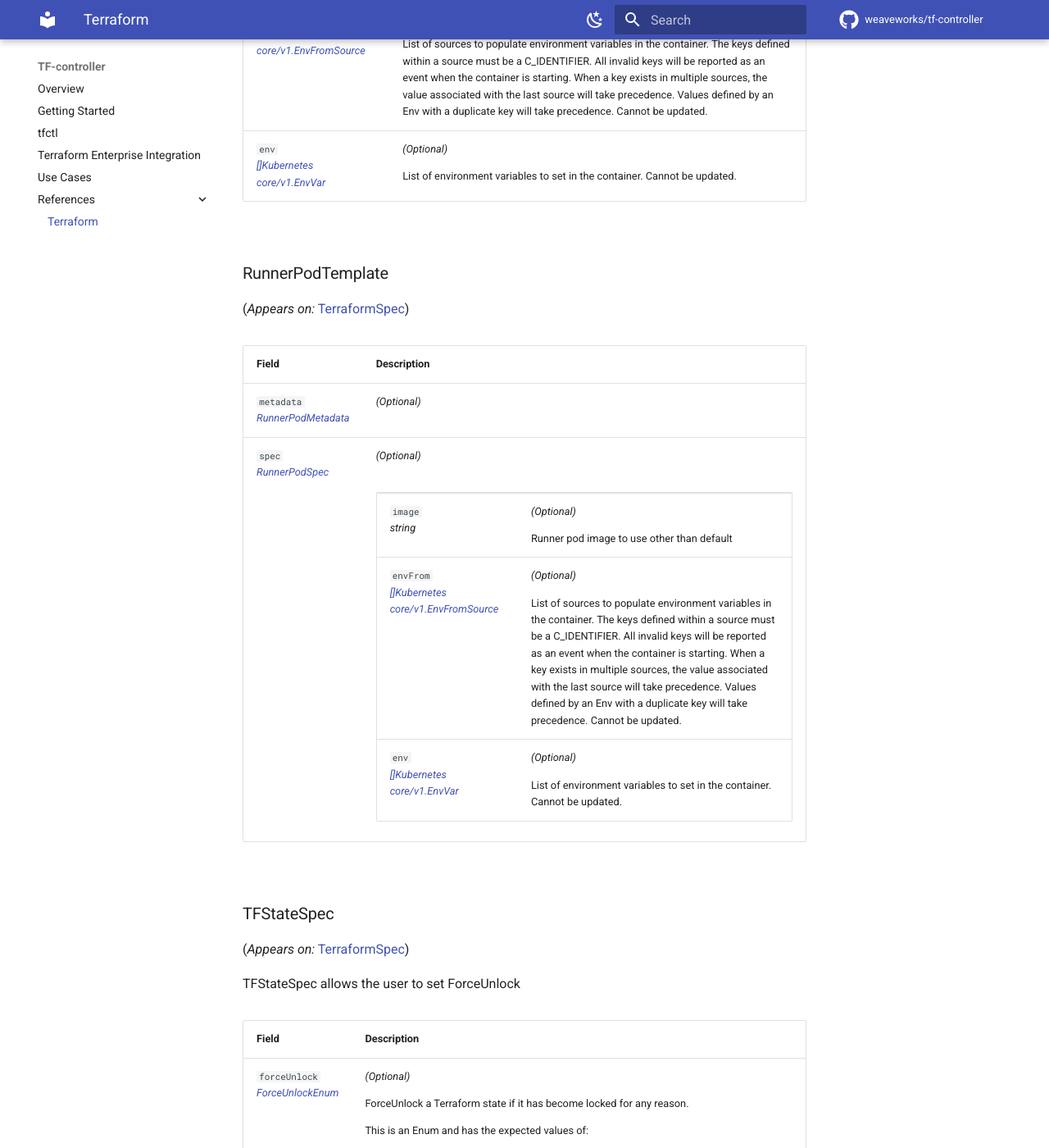
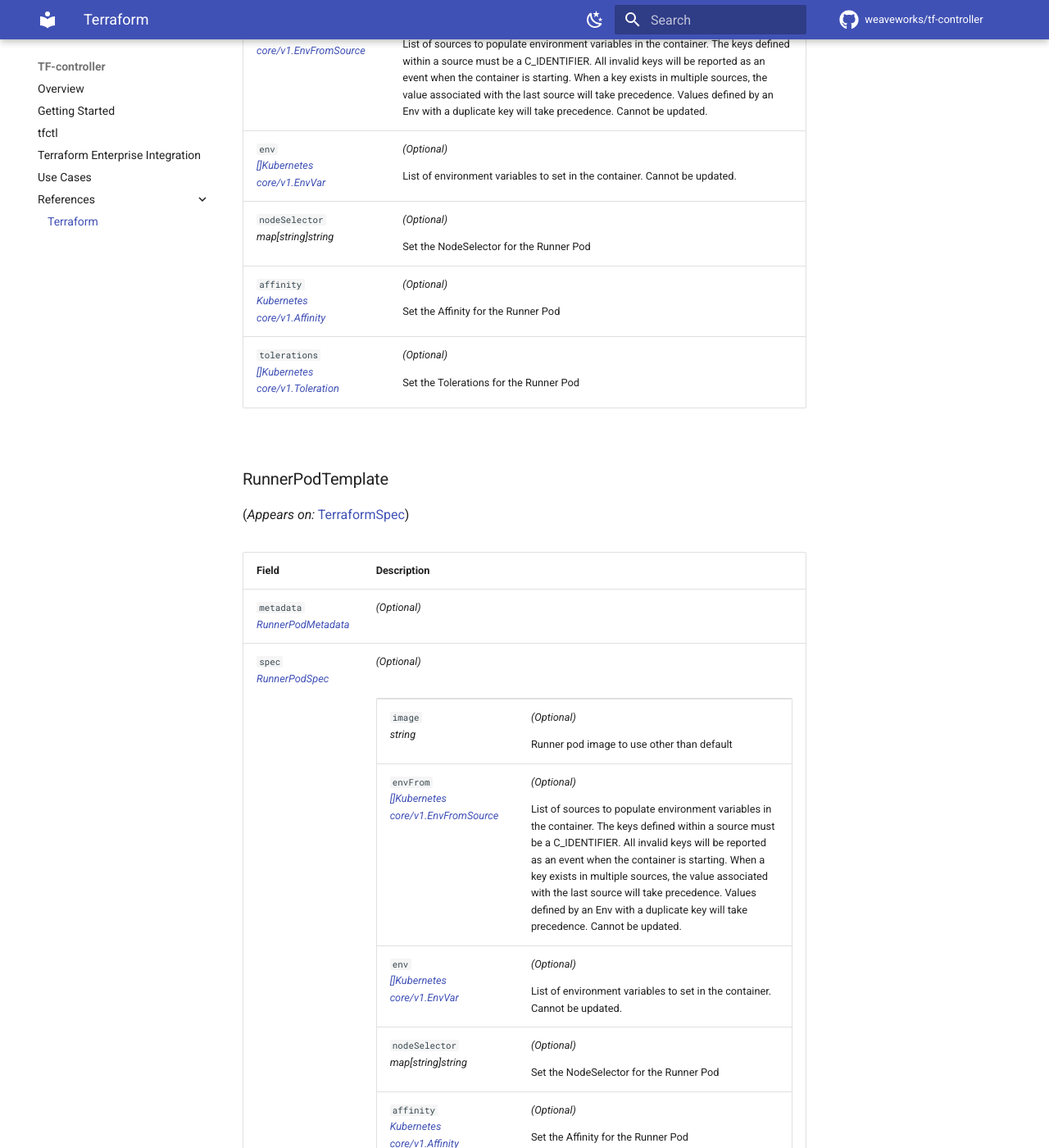
Before and after one commit to flux-iac/tofu-controller, an MkDocs documentation site: the page built from docs/References/terraform.md, in a window 1280 px wide and 1400 px high, scrolled down 5376 px. Shown: the whole window at 82% size. Built offline with MkDocs 1.6.1 and Material for MkDocs 9.7.7, drawn with Linux system fonts in a browser that asks for light colours; comment, search, counter and statistics services are not loaded; some of the changed text lies outside the part shown.

Commit message:
Setup node selector, affinity and tolerations for the runner pod
Signed-off-by: Luke Mallon (Nalum) <luke.mallon@weave.works>

```diff
--- a/docs/References/terraform.md
+++ b/docs/References/terraform.md
@@ -631,6 +631,46 @@
 Cannot be updated.</p>
 </td>
 </tr>
+<tr>
+<td>
+<code>nodeSelector</code><br>
+<em>
+map[string]string
+</em>
+</td>
+<td>
+<em>(Optional)</em>
+<p>Set the NodeSelector for the Runner Pod</p>
+</td>
+</tr>
+<tr>
+<td>
+<code>affinity</code><br>
+<em>
+<a href="https://kubernetes.io/docs/reference/generated/kubernetes-api/v1.23/#affinity-v1-core">
+Kubernetes core/v1.Affinity
+</a>
+</em>
+</td>
+<td>
+<em>(Optional)</em>
+<p>Set the Affinity for the Runner Pod</p>
+</td>
+</tr>
+<tr>
+<td>
+<code>tolerations</code><br>
+<em>
+<a href="https://kubernetes.io/docs/reference/generated/kubernetes-api/v1.23/#toleration-v1-core">
+[]Kubernetes core/v1.Toleration
+</a>
+</em>
+</td>
+<td>
+<em>(Optional)</em>
+<p>Set the Tolerations for the Runner Pod</p>
+</td>
+</tr>
 </tbody>
 </table>
 </div>
@@ -722,6 +762,46 @@
 <em>(Optional)</em>
 <p>List of environment variables to set in the container.
 Cannot be updated.</p>
+</td>
+</tr>
+<tr>
+<td>
+<code>nodeSelector</code><br>
+<em>
+map[string]string
+</em>
+</td>
+<td>
+<em>(Optional)</em>
+<p>Set the NodeSelector for the Runner Pod</p>
+</td>
+</tr>
+<tr>
+<td>
+<code>affinity</code><br>
+<em>
+<a href="https://kubernetes.io/docs/reference/generated/kubernetes-api/v1.23/#affinity-v1-core">
+Kubernetes core/v1.Affinity
+</a>
+</em>
+</td>
+<td>
+<em>(Optional)</em>
+<p>Set the Affinity for the Runner Pod</p>
+</td>
+</tr>
+<tr>
+<td>
+<code>tolerations</code><br>
+<em>
+<a href="https://kubernetes.io/docs/reference/generated/kubernetes-api/v1.23/#toleration-v1-core">
+[]Kubernetes core/v1.Toleration
+</a>
+</em>
+</td>
+<td>
+<em>(Optional)</em>
+<p>Set the Tolerations for the Runner Pod</p>
 </td>
 </tr>
 </table>
```
Also changed, not shown: 4 other files.
